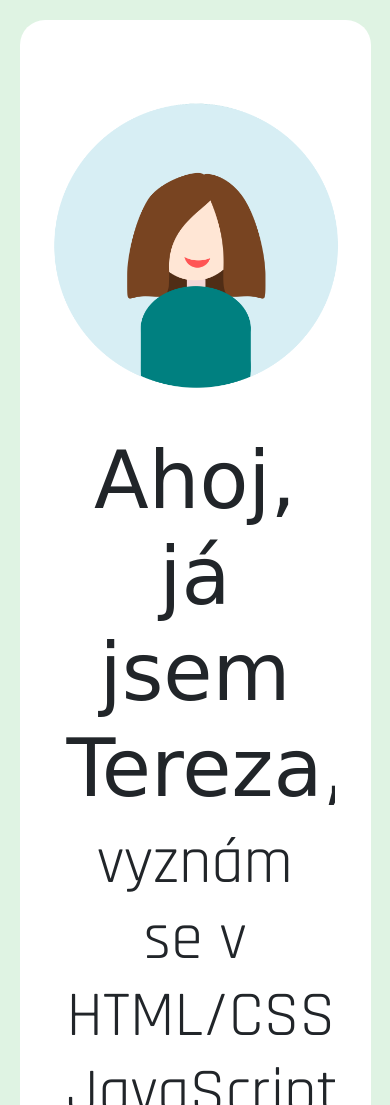
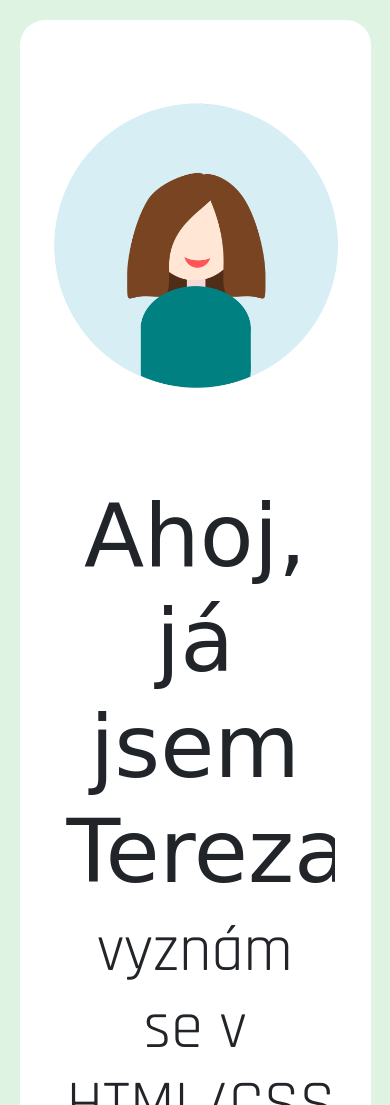
Before and after one commit to TeVr42/medajlonek, a plain HTML site: page index.html in a window 390 px wide. Shown: the top 1105 px of the page. Drawn offline with nearby package versions, Linux system fonts and the light colour scheme; a web font is replaced by a local one.

Commit message:
Small device font size

```diff
--- a/styles.css
+++ b/styles.css
@@ -73,7 +73,7 @@ ul {
 
 .text-section {
   width: 80%;
-  margin: -50px 10% 10%;
+  margin: 0 10% 10%;
   text-align: center;
 }
 
@@ -82,7 +82,7 @@ body {
 }
 
 h1 {
-  font-size: 5rem;
+  font-size: 5.5rem;
 }
 h2 {
   font-size: 4rem;
```
